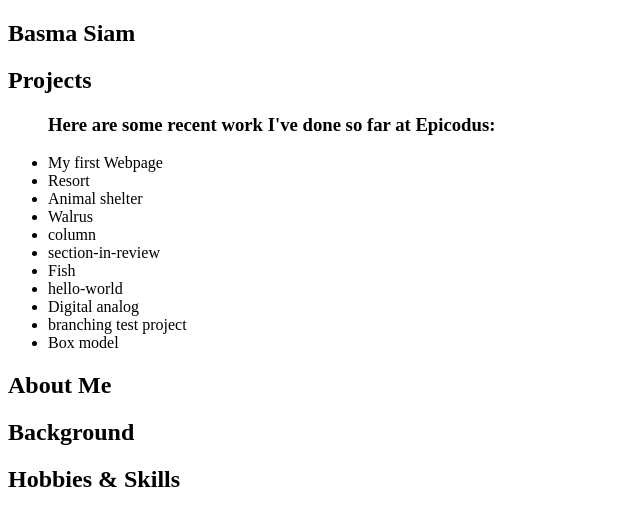
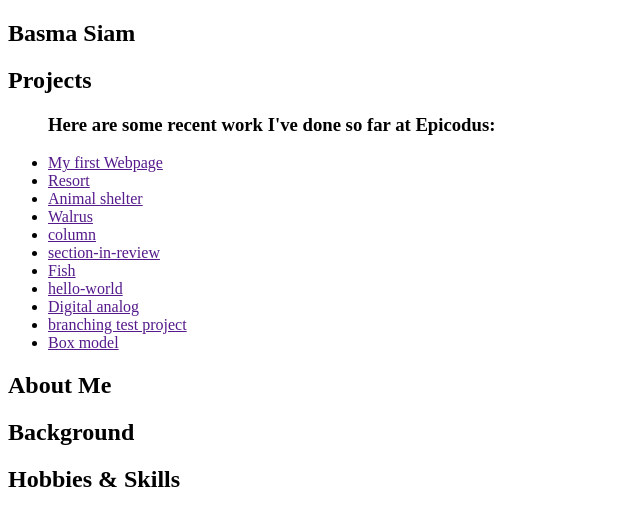
Before and after one commit to basmasiam/Portfolio, a plain HTML site: page index.html in a window 1280 px wide. Shown: the whole page, without its empty margins (0-640 px from the left). Drawn offline with Linux system fonts and the light colour scheme.

Commit message:
Add href to li elements

```diff
--- a/index.html
+++ b/index.html
@@ -7,17 +7,17 @@
   <h2>Basma Siam</h2>
   <h2>Projects</h2>
     <ul><h3>Here are some recent work I've done so far at Epicodus:</h3>
-      <li>My first Webpage</li>
-      <li>Resort</li>
-      <li>Animal shelter</li>
-      <li>Walrus</li>
-      <li>column</li>
-      <li>section-in-review</li>
-      <li>Fish</li>
-      <li>hello-world</li>
-      <li>Digital analog</li>
-      <li>branching test project</li>
-      <li>Box model</li>
+      <li><a href="">My first Webpage</a></li>
+      <li><a href="">Resort</a></li>
+      <li><a href="">Animal shelter</a></li>
+      <li><a href="">Walrus</a></li>
+      <li><a href="">column</a></li>
+      <li><a href="">section-in-review</a></li>
+      <li><a href="">Fish</a></li>
+      <li><a href="">hello-world</a></li>
+      <li><a href="">Digital analog</a></li>
+      <li><a href="">branching test project</a></li>
+      <li><a href="">Box model</a></li>
     </ul>
   <h2>About Me</h2>
   <h2>Background</h2>
```
